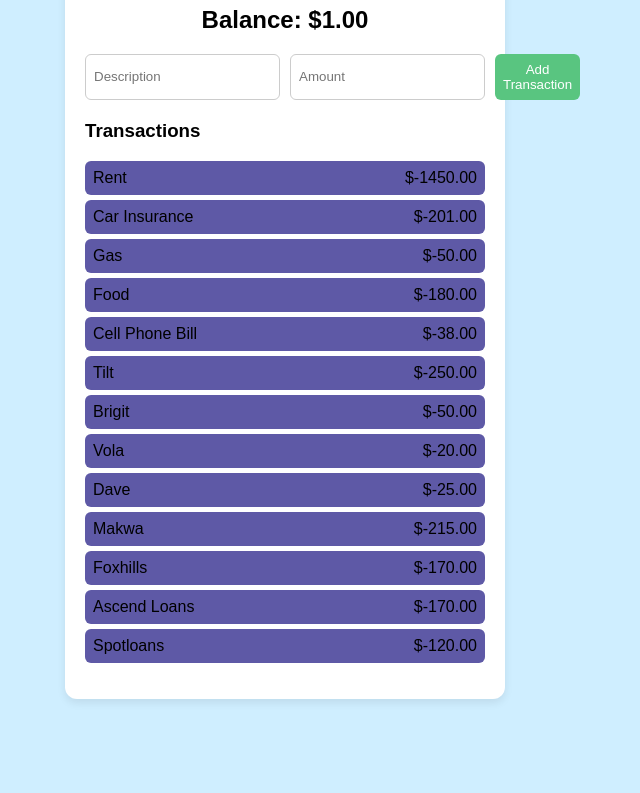
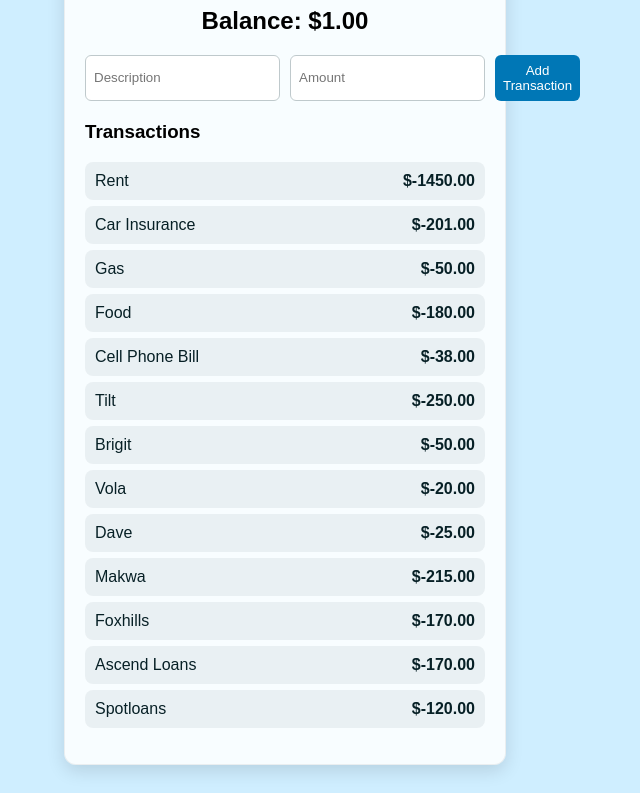
Before and after one commit to reidtempe12/budget-tracker, a plain HTML site: page index.html in a window 1280 px wide. Shown: the part 122-915 px from the top of the page, without its empty margins (355-995 px from the left). Before the commit the page ends 849 px from the top, so only its background shows below. Drawn offline with Linux system fonts and the light colour scheme.

Commit message:
Make container semi-transparent; improve colors for accessibility

```diff
--- a/style.css
+++ b/style.css
@@ -9,16 +9,19 @@ body {
 
 .container {
   width: 400px;
-  /* adjust container for good contrast on light blue background */
-  background: #ffffff;
+  /* semi-transparent container with backdrop blur for a modern look */
+  background: rgba(255,255,255,0.85);
+  backdrop-filter: blur(6px);
+  -webkit-backdrop-filter: blur(6px);
   padding: 20px;
   border-radius: 12px;
-  box-shadow: 0 4px 8px rgba(0,0,0,0.08);
+  box-shadow: 0 6px 18px rgba(0,0,0,0.12);
+  border: 1px solid rgba(0,0,0,0.06);
 }
 
 h1 {
   text-align: center;
-  color: #333;
+  color: #0b2a3a; /* darker teal/blue for accessibility */
 }
 
 .balance {
@@ -35,18 +38,19 @@ h1 {
 input, button {
   padding: 8px;
   border-radius: 6px;
-  border: 1px solid #ccc;
+  border: 1px solid #bfc9cc;
+  color: #08303a;
 }
 
 button {
-  background: #59c580;
-  color: white;
+  background: #0077b6; /* accessible blue */
+  color: #ffffff;
   cursor: pointer;
   border: none;
 }
 
 button:hover {
-  background: #837b97;
+  background: #005f87;
 }
 
 ul {
@@ -55,10 +59,16 @@ ul {
 }
 
 li {
-  background: #5e59a6;
-  margin: 5px 0;
-  padding: 8px;
-  border-radius: 6px;
+  background: rgba(11,42,58,0.06); /* subtle neutral background */
+  color: #072026; /* dark text for readability */
+  margin: 6px 0;
+  padding: 10px;
+  border-radius: 8px;
   display: flex;
   justify-content: space-between;
+  align-items: center;
 }
+
+li span {
+  font-weight: 600;
+}
```
